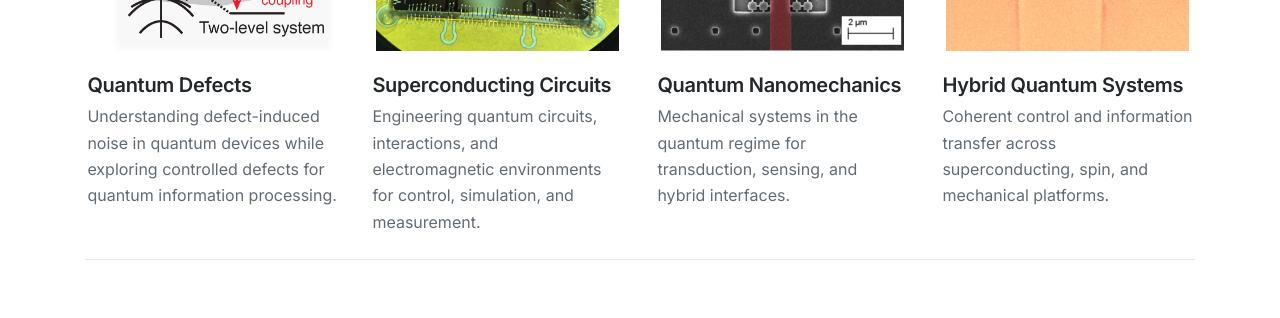
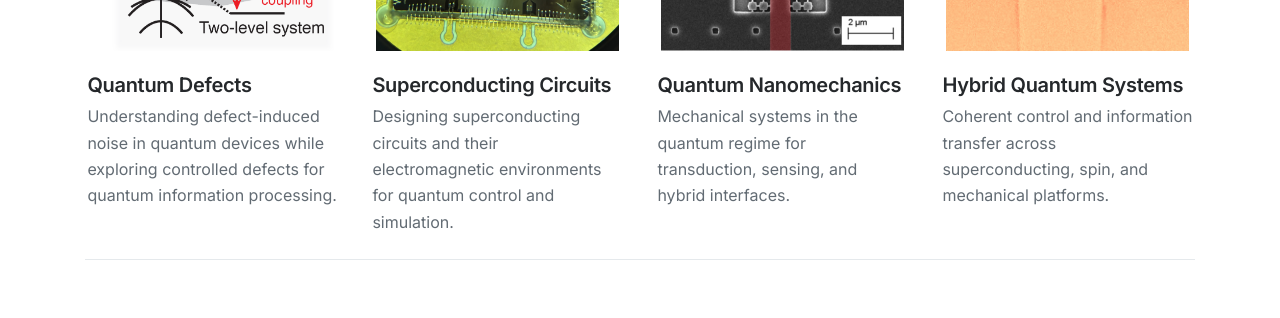
Before and after one commit to zihuaiz/zihuaiz.github.io, a Jekyll site: the page built from index.html, in a window 1280 px wide and 900 px high, scrolled down 788 px. Shown: the part 168-486 px from the top of the window. Built offline with Jekyll 4.4.1, drawn with Linux system fonts in a browser that asks for light colours; nearby versions of some CDN libraries; a style sheet for code colours, icons or effects is not loaded.

Commit message:
Refine superconducting circuits summary

```diff
--- a/index.html
+++ b/index.html
@@ -59,7 +59,7 @@ body_class: home-page
         <img class="superconducting-circuit-photo" src="{{ '/assets/images/research/superconducting-circuit-chip.jpg' | relative_url }}" alt="Wire-bonded superconducting circuit chip">
         <div class="research-preview-content">
           <h3>Superconducting Circuits</h3>
-          <p>Engineering quantum circuits, interactions, and electromagnetic environments for control, simulation, and measurement.</p>
+          <p>Designing superconducting circuits and their electromagnetic environments for quantum control and simulation.</p>
         </div>
       </a>
     </div>
```
